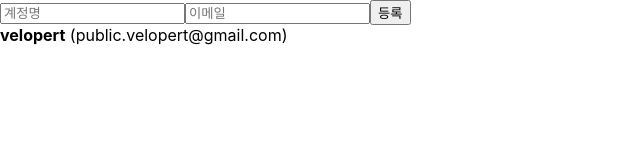
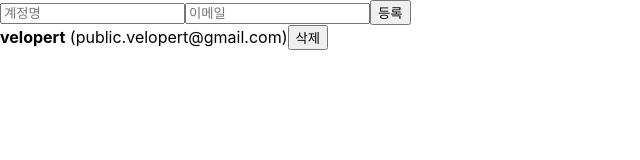
Before and after one commit to hsh0367/react-study, a React (Create React App) app in the folder nuts-react/: page / in a window 1280 px wide. Shown: the top 160 px of the page, without its empty margins (0-640 px from the left). Built offline with nearby package versions, Linux system fonts and the light colour scheme.

Commit message:
feat: 1-ch14 공부 추가 밸로퍼트 react 사이트

```diff
--- a/nuts-react/src/App.js
+++ b/nuts-react/src/App.js
@@ -38,6 +38,27 @@ function App() {
     });
     nextId.current += 1;
   }
+
+  /*
+  질문 ------
+  onClick={() => onRemove(user.id)} 이 코드는 잘 동작하는데
+  onClick={onRemove(user.id)} 이 코드는 왜 동작하지 않는건가요?
+
+  답변 ---
+  onClick={someFunction()} 을 해버리면 해당 콤포넌트가 렌더링이 되는것과 동시에 someFunction함수를 실행시켜버립니다.
+
+  그래서 보통 onClick={someFunction} 으로 지정해서 () 를 제외하는 방법으로 함수가 즉시실행 되지 않게 하고, 클릭했을때 실행이 되도록 해주죠
+
+  그런데 예제와 같이 onRemove의 경우, 해당 함수가 실행될 떄 아이디 값도 받아와야 하잖아요.
+  이런 경우에 onClick = { onRemove(user.id) } 를 해버리면, 해당 콤포넌트가 렌더링됨가 동시에 이 함수 실행이 되어버려서 아마 아무것도 렌더링이 되어버리지 않을거에요. 콘솔에서도 오류메시지가 발생할거구요.
+
+  따라서 이런 문제들을 해결하기 위해 onClick에 콜백 함수를 넣어주고, 해당 함수가 실행될 때 user.id를 건네주어 실행시키는 방법으로 처리를 하는거에요
+  */
+  const onRemove =  id =>{
+    // user.id 가 파라미터로 일치하지 않는 원소만 추출해서 새로운 배열을 만듬
+    // = user.id 가 id인것을 제거함
+    setUsers(users.filter(user => user.id !== id));
+  };
   return (
     <>
       <CreateUser
@@ -45,7 +66,7 @@ function App() {
         email={email}
         onChange={onChange}
         onCreate={onCreate}/>
-        <UserList users={users}/>
+        <UserList users={users} onRemove={onRemove}/>
 
     </>
   );
--- a/nuts-react/src/UserList.js
+++ b/nuts-react/src/UserList.js
@@ -5,20 +5,21 @@ Map을 이용한 렌더링
 Map에서 Key가 필요한 이유
     Map에 key 값이없다면 중간의 값이 바뀌었을때 그 하위 값들이 전부 변하기 때문인다. key값을 사용한다면 key를 이용해 중간의 값을 추가하게 된다.
 */
- function User({user}){
+ function User({user, onRemove}){
     return (
         <div>
             <b>{user.username}</b> <span>({user.email})</span>
+            <button onClick={()=> onRemove(user.id)}> 삭제</button>
         </div>
     )
  }
 
- function UserList({users}){
+ function UserList({users, onRemove}){
     return (
             <div>
                 {
                     users.map((user, index) => (
-                        <User user={user} key={index}/>
+                        <User user={user} key={index} onRemove={onRemove}/>
                     ))
                 }
             </div>
```
